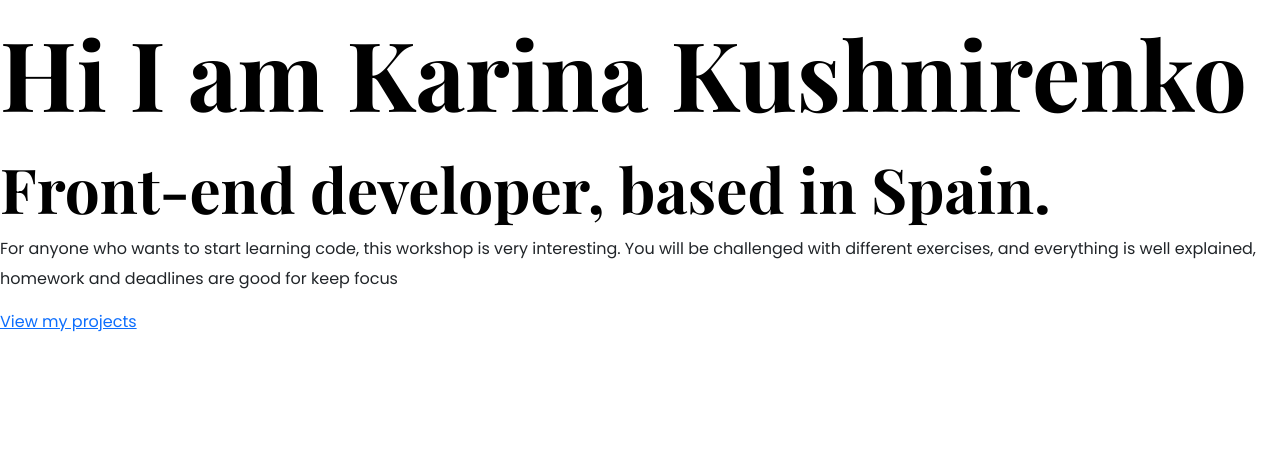
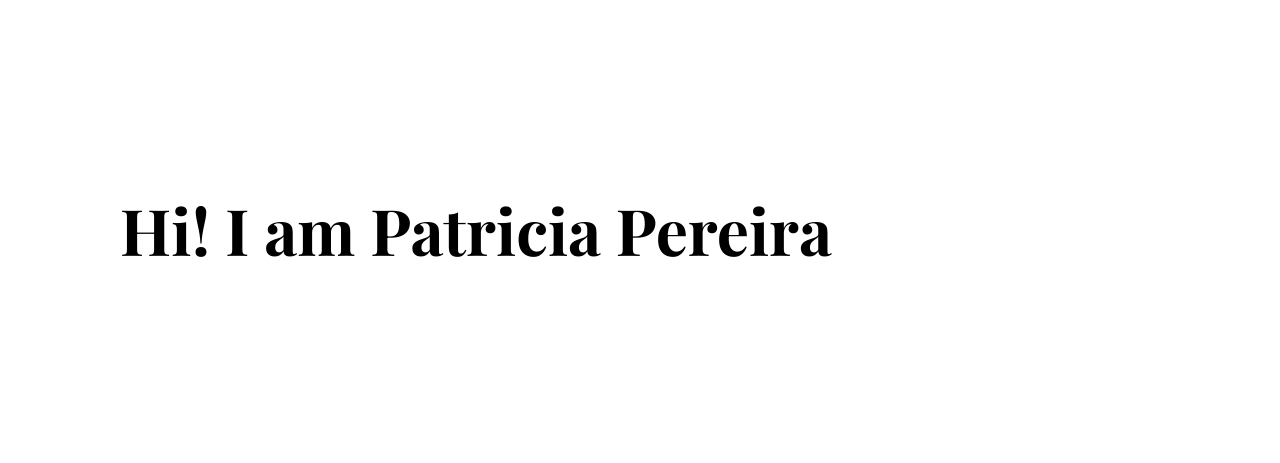
Before and after one commit to Kat2Rina/portfolio-project, a plain HTML site: page work.html in a window 1280 px wide. Drawn offline with nearby package versions, Linux system fonts and the light colour scheme; files that its build step writes are made by us from their sources; a web font is replaced by a local one.

Commit message:
created work.html

```diff
--- a/styles/portfolio.css
+++ b/styles/portfolio.css
@@ -54,21 +54,21 @@ p {
   font-size: 24px;
 }
 
-.about-section {
+.content-container {
   padding: 160px 20px;
 }
 
-.about-section h1 {
+.content-container h1 {
   font-size: 64px;
   line-height: 80px;
 }
 
-.about-section h2 {
+.content-container h2 {
   font-size: 18px;
   font-family: var(--default-font-family);
 }
 
-.about-section-content {
+.content {
   margin: 30px;
 }
 
--- a/styles/about.html
+++ b/work.html
@@ -41,14 +41,10 @@
     <title>Document</title>
   </head>
   <body>
-    <h1>Hi I am Karina Kushnirenko</h1>
-    <h2>Front-end developer, based in Spain.</h2>
-    <p>
-      For anyone who wants to start learning code, this workshop is very
-      interesting. You will be challenged with different exercises, and
-      everything is well explained, homework and deadlines are good for keep
-      focus
-    </p>
-    <a href="">View my projects</a>
+    <div class="content-container container">
+      <div class="content">
+        <h1 class="mb-4">Hi! I am Patricia Pereira</h1>
+      </div>
+    </div>
   </body>
 </html>
```
Also changed, not shown: about.html (+2 -2 lines), 1 other file.
